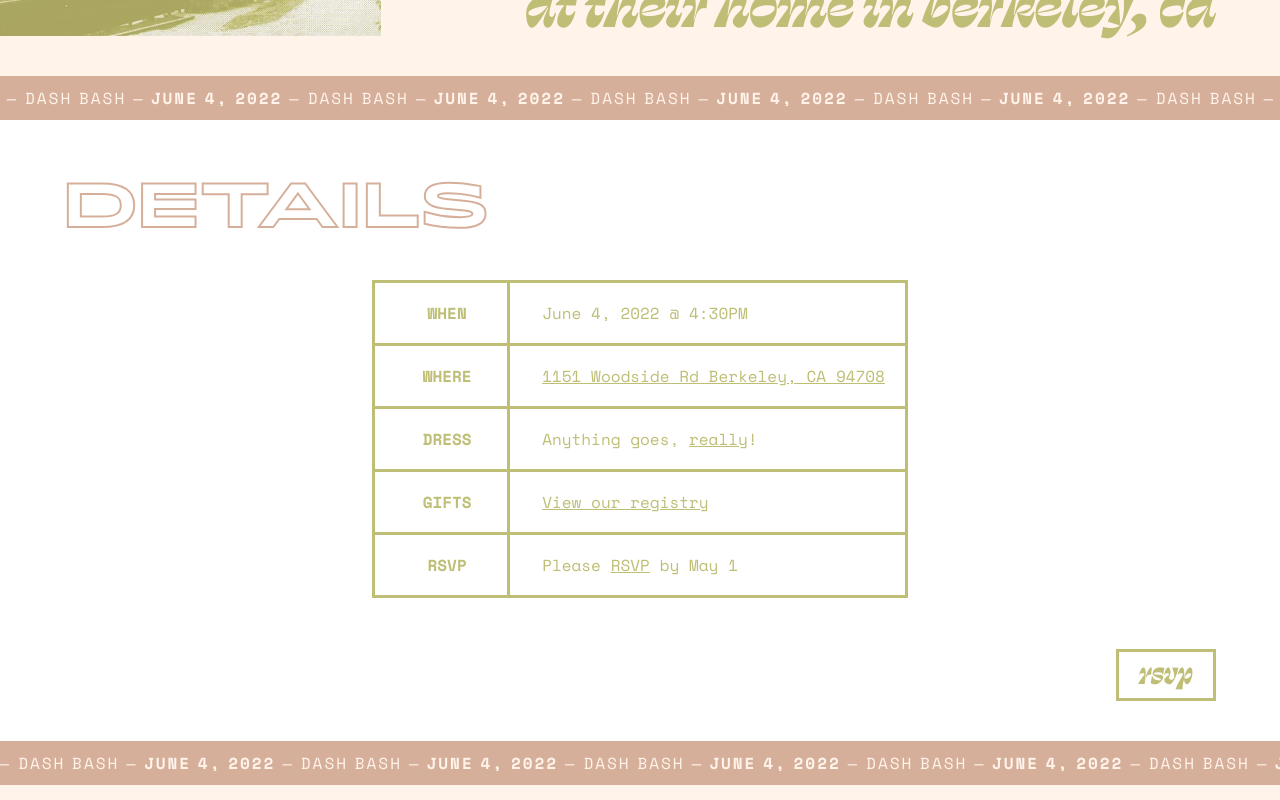
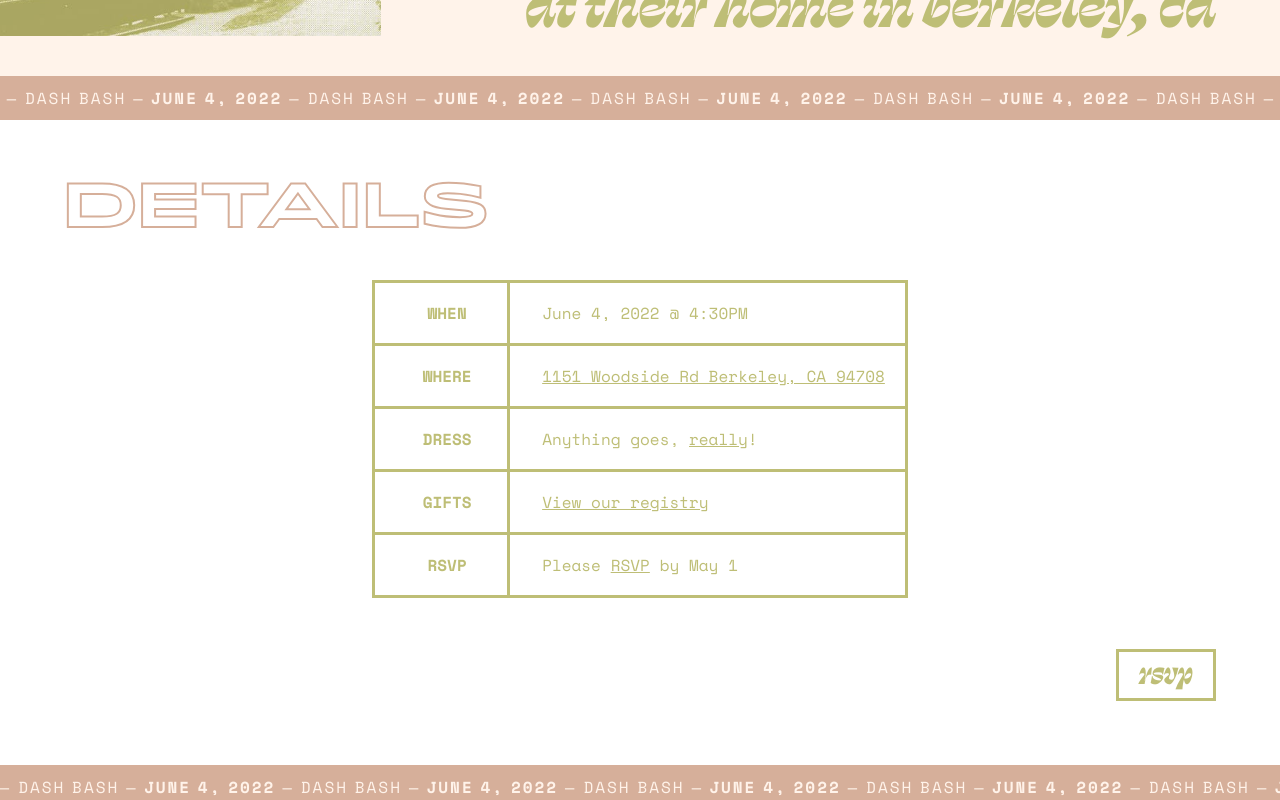
Before and after one commit to greymechanic/dash.wedding, a React (Create React App) app: page / in a window 1280 px wide. Shown: the part 680-1480 px from the top of the page. Built offline with nearby package versions, Linux system fonts and the light colour scheme.

Commit message:
fix footer

```diff
--- a/src/App.scss
+++ b/src/App.scss
@@ -198,6 +198,9 @@ h3 {
 
 .container {
   padding: 64px 64px 40px 64px;
+  &:last-of-type {
+    padding: 64px;
+  }
 }
 
 .detailsTable {
```
